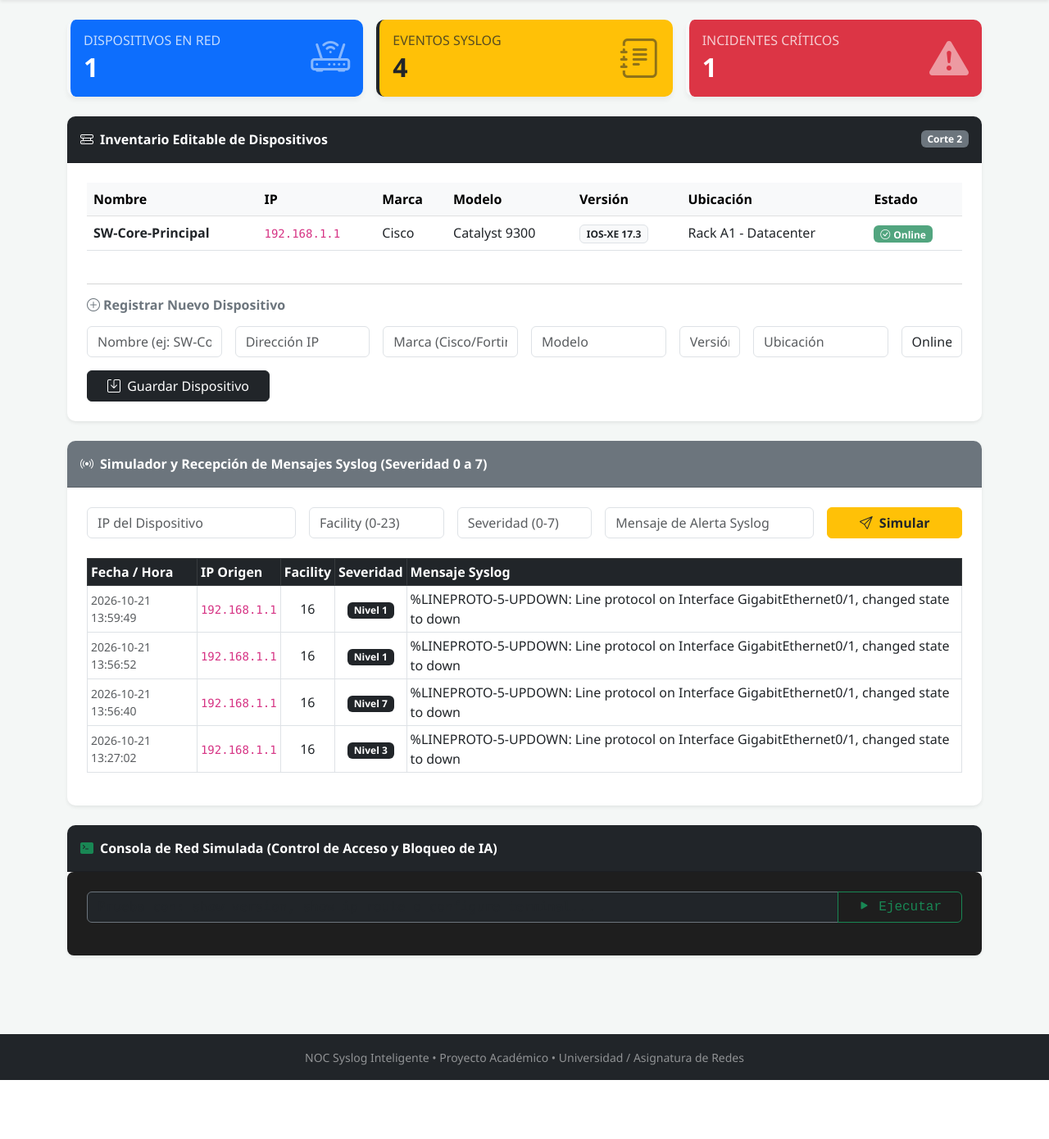
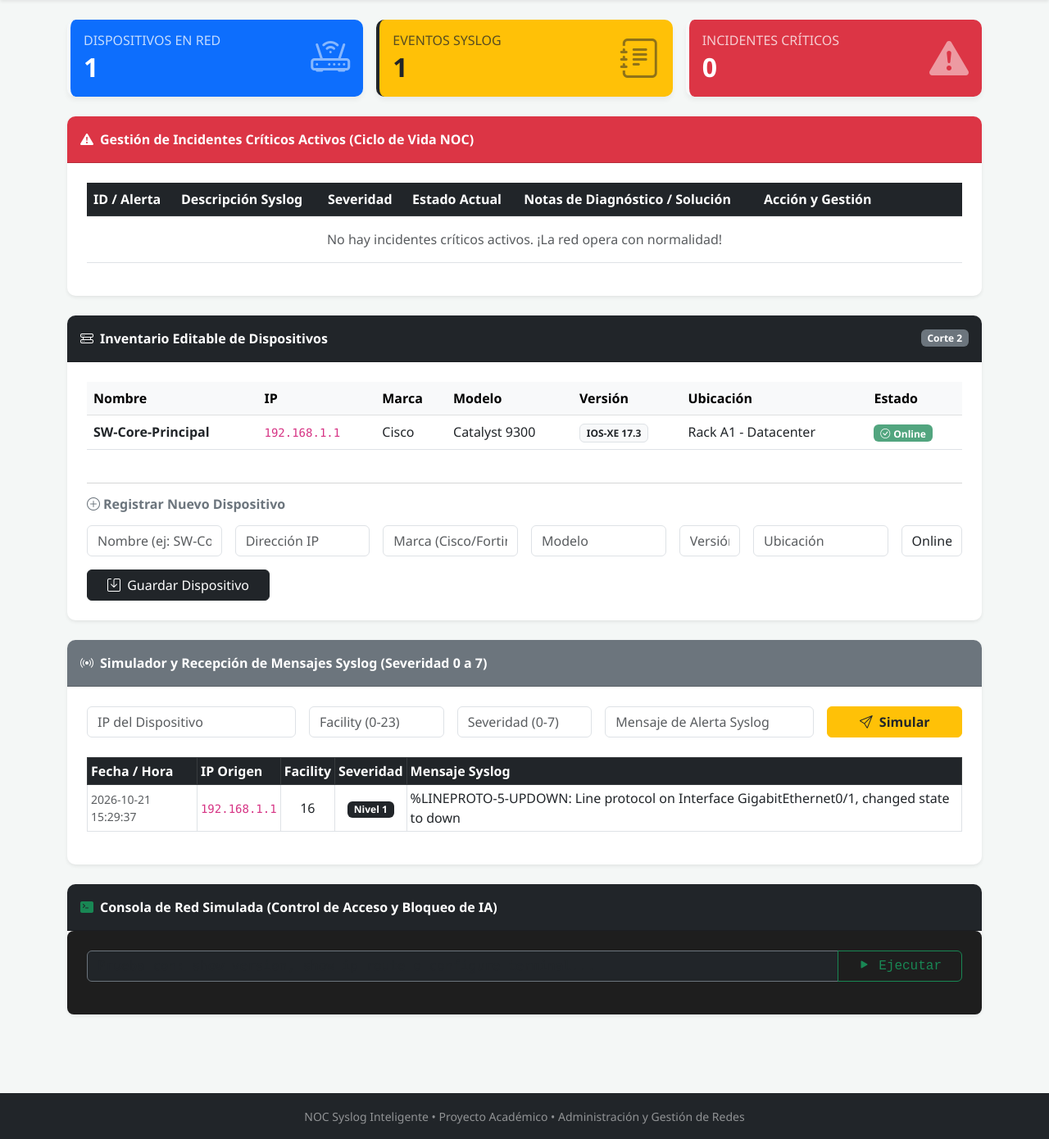
Before and after one commit to linagutierrez21/noc-syslog-inteligente, a FastAPI app: page / in a window 1280 px wide. Shown: the part 56-1446 px from the top of the page at 82% size. Before the commit the page ends 1374 px from the top, so only its background shows below. Run offline with FastAPI, Linux system fonts and the light colour scheme; data comes from the database, SQL or seed files in the repository; both versions use the stored data as it was after the commit.

Commit message:
MVP completado: Ciclo de vida NOC con estados Registrado, En Proceso y Resuelto con notas de diagnóstico

```diff
--- a/app/database.py
+++ b/app/database.py
@@ -1,19 +1,15 @@
 import sqlite3
-from datetime import datetime
-
-DB_NAME = "noc_syslog.db"
 
 def get_db_connection():
-    conn = sqlite3.connect(DB_NAME)
+    conn = sqlite3.connect("noc_syslog_v2.db") # <-- Cambiamos el nombre aquí
     conn.row_factory = sqlite3.Row
     return conn
 
 def init_db():
     conn = get_db_connection()
-    cursor = conn.cursor()
 
-    # Tabla de Inventario de Dispositivos (Requisito Corte 2)
-    cursor.execute("""
+    # Tabla de Dispositivos
+    conn.execute('''
         CREATE TABLE IF NOT EXISTS devices (
             id INTEGER PRIMARY KEY AUTOINCREMENT,
             name TEXT NOT NULL,
@@ -25,10 +21,10 @@ def init_db():
             status TEXT NOT NULL,
             updated_at TEXT NOT NULL
         )
-    """)
+    ''')
 
-    # Tabla de Mensajes Syslog (Clasificación de 0 a 7)
-    cursor.execute("""
+    # Tabla de Eventos Syslog
+    conn.execute('''
         CREATE TABLE IF NOT EXISTS syslog_events (
             id INTEGER PRIMARY KEY AUTOINCREMENT,
             timestamp TEXT NOT NULL,
@@ -36,26 +32,22 @@ def init_db():
             facility INTEGER NOT NULL,
             severity INTEGER NOT NULL,
             message TEXT NOT NULL,
-            simulated BOOLEAN DEFAULT 1
+            simulated INTEGER DEFAULT 1
         )
-    """)
+    ''')
 
-    # Tabla de Incidentes
-    cursor.execute("""
+    # Tabla de Incidentes (con soporte para notas de diagnóstico/solución)
+    conn.execute('''
         CREATE TABLE IF NOT EXISTS incidents (
             id INTEGER PRIMARY KEY AUTOINCREMENT,
             title TEXT NOT NULL,
             description TEXT NOT NULL,
             severity INTEGER NOT NULL,
-            status TEXT NOT NULL,
-            assigned_to TEXT NOT NULL,
+            status TEXT DEFAULT 'Registrado',
+            notes TEXT DEFAULT '',
             created_at TEXT NOT NULL
         )
-    """)
+    ''')
 
     conn.commit()
     conn.close()
-
-if __name__ == "__main__":
-    init_db()
-    print("Base de datos inicializada correctamente.")
--- a/app/main.py
+++ b/app/main.py
@@ -17,7 +17,8 @@ def dashboard(request: Request):
     conn = get_db_connection()
     devices = conn.execute("SELECT * FROM devices").fetchall()
     events = conn.execute("SELECT * FROM syslog_events ORDER BY id DESC LIMIT 10").fetchall()
-    incidents = conn.execute("SELECT * FROM incidents").fetchall()
+    # Traemos solo los incidentes que NO estén resueltos para mantener dinámico el dashboard
+    incidents = conn.execute("SELECT * FROM incidents WHERE status != 'Resuelto'").fetchall()
     conn.close()
 
     return templates.TemplateResponse(
@@ -45,9 +46,37 @@ def add_device(name: str = Form(...), ip: str = Form(...), brand: str = Form(...
 @app.post("/syslog/simulate")
 def simulate_syslog(device_ip: str = Form(...), facility: int = Form(...), severity: int = Form(...), message: str = Form(...)):
     conn = get_db_connection()
+    timestamp = datetime.now().strftime("%Y-%m-%d %H:%M:%S")
+
     conn.execute(
         "INSERT INTO syslog_events (timestamp, device_ip, facility, severity, message, simulated) VALUES (?, ?, ?, ?, ?, 1)",
-        (datetime.now().strftime("%Y-%m-%d %H:%M:%S"), device_ip, facility, severity, message)
+        (timestamp, device_ip, facility, severity, message)
+    )
+
+    # Si la severidad es crítica (0, 1 o 2), crea un incidente con estado inicial "Registrado"
+    if severity in [0, 1, 2]:
+        conn.execute(
+            "INSERT INTO incidents (title, description, severity, status, notes, created_at) VALUES (?, ?, ?, ?, ?, ?)",
+            (
+                f"Alerta Crítica en IP {device_ip}",
+                message,
+                severity,
+                "Registrado",
+                "Sin documentación inicial.",
+                timestamp
+            )
+        )
+
+    conn.commit()
+    conn.close()
+    return RedirectResponse(url="/", status_code=303)
+
+@app.post("/incidents/update/{incident_id}")
+def update_incident(incident_id: int, status: str = Form(...), notes: str = Form(...)):
+    conn = get_db_connection()
+    conn.execute(
+        "UPDATE incidents SET status = ?, notes = ? WHERE id = ?",
+        (status, notes, incident_id)
     )
     conn.commit()
     conn.close()
@@ -73,7 +102,7 @@ def run_console_command(request: Request, command: str = Form(...)):
     conn = get_db_connection()
     devices = conn.execute("SELECT * FROM devices").fetchall()
     events = conn.execute("SELECT * FROM syslog_events ORDER BY id DESC LIMIT 10").fetchall()
-    incidents = conn.execute("SELECT * FROM incidents").fetchall()
+    incidents = conn.execute("SELECT * FROM incidents WHERE status != 'Resuelto'").fetchall()
     conn.close()
 
     return templates.TemplateResponse(
--- a/app/templates/index.html
+++ b/app/templates/index.html
@@ -87,6 +87,71 @@
                         </div>
                         <i class="bi bi-exclamation-triangle-fill display-5 opacity-50"></i>
                     </div>
+                </div>
+            </div>
+        </div>
+
+        <!-- Gestión de Incidentes Críticos Activos (Ciclo de Vida) -->
+        <div class="card mb-4 shadow-sm">
+            <div class="card-header bg-danger text-white py-3">
+                <i class="bi bi-exclamation-triangle-fill me-2"></i>Gestión de Incidentes Críticos Activos (Ciclo de Vida NOC)
+            </div>
+            <div class="card-body p-4">
+                <div class="table-responsive">
+                    <table class="table table-hover align-middle">
+                        <thead class="table-dark">
+                            <tr>
+                                <th>ID / Alerta</th>
+                                <th>Descripción Syslog</th>
+                                <th>Severidad</th>
+                                <th>Estado Actual</th>
+                                <th>Notas de Diagnóstico / Solución</th>
+                                <th style="width: 250px;">Acción y Gestión</th>
+                            </tr>
+                        </thead>
+                        <tbody>
+                            {% for inc in incidents %}
+                            <tr>
+                                <td class="fw-bold">#{{ inc.id }}<br><small class="text-muted">{{ inc.title }}</small></td>
+                                <td><small>{{ inc.description }}</small></td>
+                                <td><span class="badge bg-danger">Nivel {{ inc.severity }}</span></td>
+                                <td>
+                                    {% if inc.status == 'Registrado' or inc.status == 'Abierto' %}
+                                        <span class="badge bg-secondary">Registrado</span>
+                                    {% elif inc.status == 'En Proceso' %}
+                                        <span class="badge bg-warning text-dark">En Proceso</span>
+                                    {% else %}
+                                        <span class="badge bg-success">Resuelto</span>
+                                    {% endif %}
+                                </td>
+                                <td>
+                                    <form action="/incidents/update/{{ inc.id }}" method="POST" class="row g-2">
+                                        <div class="col-12">
+                                            <select name="status" class="form-select form-select-sm mb-1" required>
+                                                <option value="Registrado" {% if inc.status == 'Registrado' or inc.status == 'Abierto' %}selected{% endif %}>Registrado</option>
+                                                <option value="En Proceso" {% if inc.status == 'En Proceso' %}selected{% endif %}>En Proceso</option>
+                                                <option value="Resuelto" {% if inc.status == 'Resuelto' %}selected{% endif %}>Resuelto</option>
+                                            </select>
+                                        </div>
+                                        <div class="col-12">
+                                            <textarea name="notes" class="form-control form-control-sm" rows="2" placeholder="Documenta aquí la causa raíz, solución o motivo del fallo del puerto...">{{ inc.notes }}</textarea>
+                                        </div>
+                                        <div class="col-12">
+                                            <button type="submit" class="btn btn-sm btn-dark w-100"><i class="bi bi-floppy me-1"></i> Guardar y Actualizar</button>
+                                        </div>
+                                    </form>
+                                </td>
+                                <td class="text-center">
+                                    <small class="text-muted">Creado:<br>{{ inc.created_at }}</small>
+                                </td>
+                            </tr>
+                            {% else %}
+                            <tr>
+                                <td colspan="6" class="text-center text-muted py-3">No hay incidentes críticos activos. ¡La red opera con normalidad!</td>
+                            </tr>
+                            {% endfor %}
+                        </tbody>
+                    </table>
                 </div>
             </div>
         </div>
@@ -216,7 +281,7 @@
     <!-- Footer Institucional -->
     <footer class="bg-dark text-white-50 text-center py-3 mt-5">
         <div class="container">
-            <small>NOC Syslog Inteligente &bull; Proyecto Académico &bull; Universidad / Asignatura de Redes</small>
+            <small>NOC Syslog Inteligente &bull; Proyecto Académico &bull; Administración y Gestión de Redes</small>
         </div>
     </footer>
 
```
Also changed, not shown: README.md, noc_syslog.db, noc_syslog_v2.db (added).
